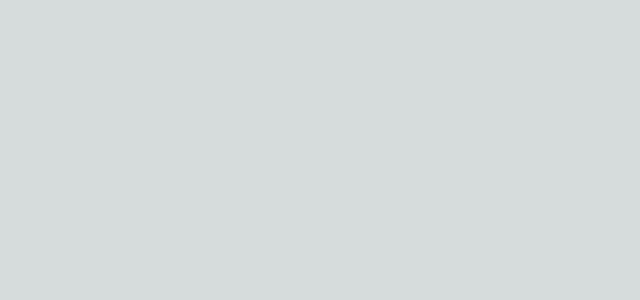
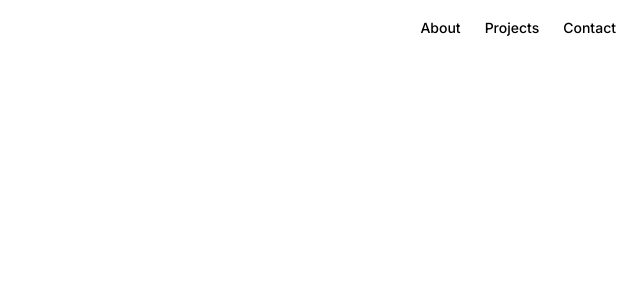
Before and after one commit to tommaso-caputi/portfolio, a Next.js app in the folder portfolio/: page / in a window 1280 px wide. Shown: the top 300 px of the page, without its empty margins (640-1280 px from the left). Built offline with nearby package versions, Linux system fonts and the light colour scheme.

Commit message:
init header

```diff
--- a/portfolio/src/app/globals.css
+++ b/portfolio/src/app/globals.css
@@ -3,27 +3,41 @@
 @tailwind utilities;
 
 :root {
-  --foreground-rgb: 0, 0, 0;
-  --background-start-rgb: 214, 219, 220;
-  --background-end-rgb: 255, 255, 255;
+  --background: 0 0% 100%;
+  --foreground: 222.2 84% 4.9%;
+  --card: 0 0% 100%;
+  --card-foreground: 222.2 84% 4.9%;
+  --popover: 0 0% 100%;
+  --popover-foreground: 222.2 84% 4.9%;
+  --primary: 221.2 83.2% 53.3%;
+  --primary-foreground: 210 40% 98%;
+  --secondary: 210 40% 96.1%;
+  --secondary-foreground: 222.2 47.4% 11.2%;
+  --muted: 210 40% 96.1%;
+  --muted-foreground: 215.4 16.3% 44%;
+  --accent: 210 40% 96.1%;
+  --accent-foreground: 222.2 47.4% 11.2%;
+  --destructive: 0 72% 51%;
+  --destructive-foreground: 210 40% 98%;
+  --border: 214.3 31.8% 91.4%;
+  --input: 214.3 31.8% 91.4%;
+  --ring: 221.2 83.2% 53.3%;
+  --radius: 0.5rem;
 }
 
-@media (prefers-color-scheme: dark) {
+/* @media (prefers-color-scheme: dark) {
   :root {
     --foreground-rgb: 255, 255, 255;
     --background-start-rgb: 0, 0, 0;
     --background-end-rgb: 0, 0, 0;
   }
-}
+} */
 
 body {
   color: rgb(var(--foreground-rgb));
-  background: linear-gradient(
-      to bottom,
+  background: linear-gradient(to bottom,
       transparent,
-      rgb(var(--background-end-rgb))
-    )
-    rgb(var(--background-start-rgb));
+      rgb(var(--background-end-rgb))) rgb(var(--background-start-rgb));
 }
 
 @layer utilities {
--- a/portfolio/src/app/page.tsx
+++ b/portfolio/src/app/page.tsx
@@ -1,6 +1,9 @@
+import Header from "@/components/Header";
+
 export default function Home() {
   return (
-    <>
-    </>
+    <div className="flex flex-col min-h-dvh">
+      <Header />
+    </div>
   );
 }
--- /dev/null
+++ b/portfolio/src/components/Header.tsx
@@ -0,0 +1,23 @@
+import Link from "next/link";
+
+export default function Header() {
+    return (
+        <header className="px-4 lg:px-6 h-14 flex items-center">
+            <Link href="#" className="flex items-center justify-center" prefetch={false}>
+                {/* <CodeIcon className="size-6" /> */}
+                <span className="sr-only">Tommaso Caputi's portfolio</span>
+            </Link>
+            <nav className="ml-auto flex gap-4 sm:gap-6">
+                <Link href="#" className="text-sm font-medium hover:underline underline-offset-4" prefetch={false}>
+                    About
+                </Link>
+                <Link href="#" className="text-sm font-medium hover:underline underline-offset-4" prefetch={false}>
+                    Projects
+                </Link>
+                <Link href="#" className="text-sm font-medium hover:underline underline-offset-4" prefetch={false}>
+                    Contact
+                </Link>
+            </nav>
+        </header>
+    )
+}
```
